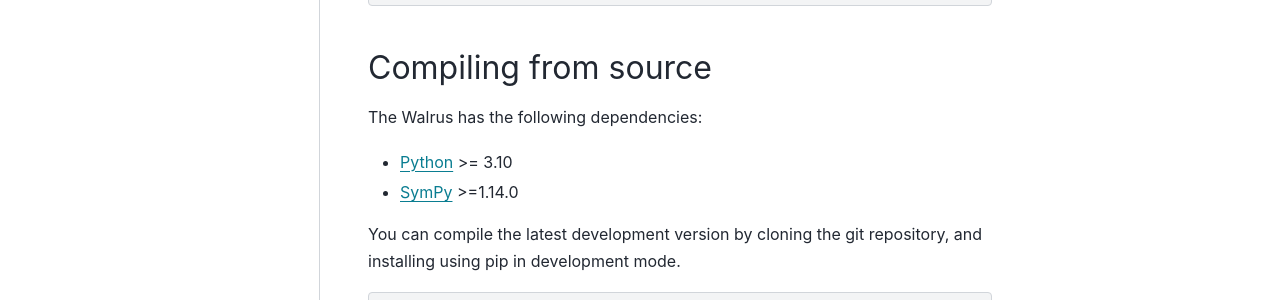
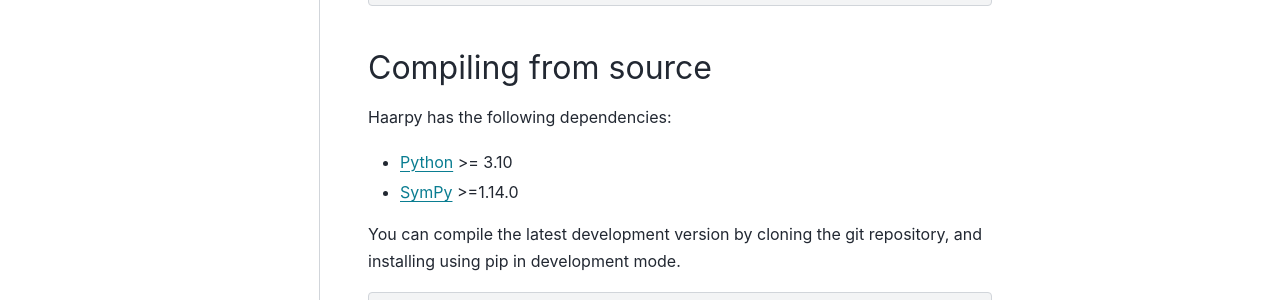
Before and after one commit to polyquantique/haarpy, a Sphinx documentation site: the page built from docs/tutorials/installation.rst, in a window 1280 px wide. Shown: the part 326-626 px from the top of the page. Built offline with Sphinx 7.4.7 and the PyData theme 0.15.4, drawn with Linux system fonts in a browser that asks for light colours.

```diff
--- a/docs/tutorials/installation.rst
+++ b/docs/tutorials/installation.rst
@@ -12,7 +12,7 @@ Haarpy requires Python version 3.10 or later. Installation of Haarpy and its dep
 Compiling from source
 ---------------------
 
-The Walrus has the following dependencies:
+Haarpy has the following dependencies:
 
 * `Python <http://python.org/>`_ >= 3.10
 * `SymPy <https://www.sympy.org/>`_ >=1.14.0
```
Also changed, not shown: README.md (+1 -1 lines).
